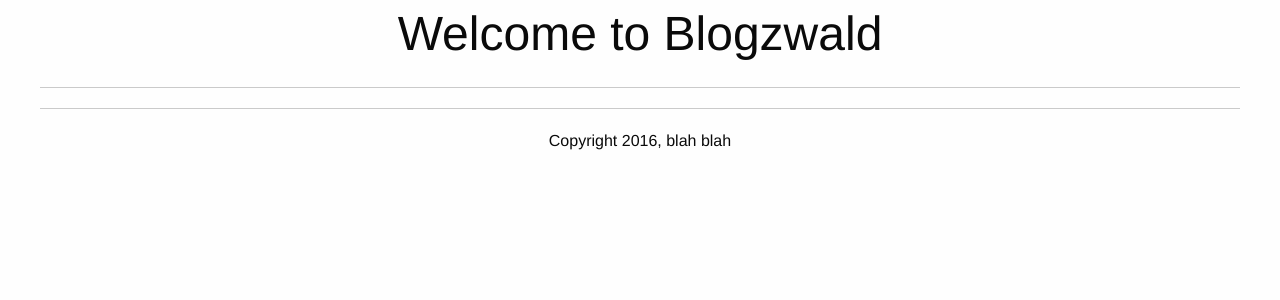
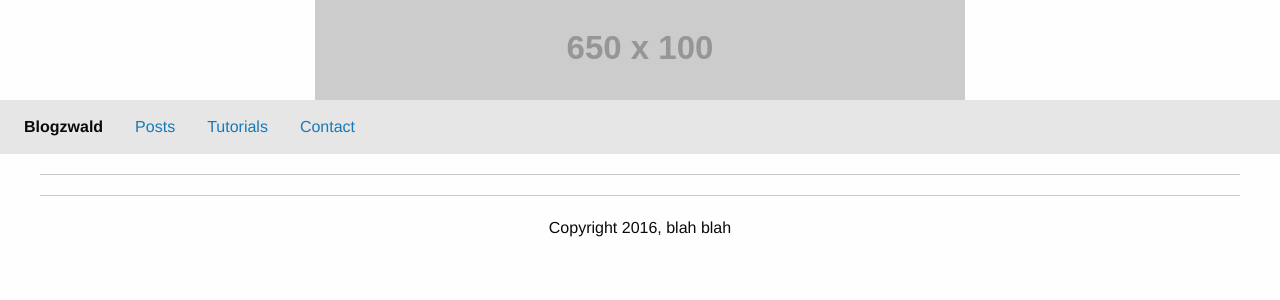
Before and after one commit to gazwald/blog, a Django app: page /posts/ in a window 1280 px wide. Shown: the top 300 px of the page. Run offline with Django 3.2, Linux system fonts and the light colour scheme; grey boxes labelled with a size stand in for pictures from a placeholder-image service; data that the repository does not hold is empty; some libraries are stand-ins or nearby versions.

Commit message:
Fixed display issue (didn't need columns). Added basic title bar. Added placeholder image.

```diff
--- a/templates/blog/base.html
+++ b/templates/blog/base.html
@@ -3,29 +3,42 @@
         <meta charset="utf-8" />
         <meta name="viewport" content="width=device-width, initial-scale=1.0" />
         <title>{% block title %}Blogzwald{% endblock %} | Welcome</title>
-        <link rel="stylesheet" href="https://cdnjs.cloudflare.com/ajax/libs/foundation/6.2.3/foundation.min.css">
+        <link rel="stylesheet" href="https://cdnjs.cloudflare.com/ajax/libs/foundation/6.2.3/foundation.css">
     </head>
     <body>
     <div class="row text-center">
-        <div class="large-8 columns">
-            <h1>Welcome to Blogzwald</h1>
+		<img src="http://placehold.it/650x100">
+    </div>
+    <div class="row text-center">
+		<div class="title-bar" data-responsive-toggle="main-menu" data-hide-for="medium">
+		  <button class="menu-icon" type="button" data-toggle></button>
+		  <div class="title-bar-title">Menu</div>
+		</div>
+
+		<div class="top-bar" id="main-menu">
+		  <div class="top-bar-left">
+			<ul class="menu">
+			  <li class="menu-text">Blogzwald</li>
+			  <li><a href="#">Posts</a></li>
+			  <li><a href="#">Tutorials</a></li>
+			  <li><a href="#">Contact</a></li>
+			</ul>
+		  </div>
 		</div>
     </div>
     <div class="row">
-        <div class="large-8 columns">
 		<hr>
 		{% block content %}
 		{% endblock %}
 		<hr>
     </div>
-    </div>
     <div class="row text-center">
-        <div class="large-8 columns">
 		Copyright 2016, blah blah
     </div>
-    </div>
     <script type="text/javascript" src="https://cdnjs.cloudflare.com/ajax/libs/jquery/3.0.0/jquery.js"></script>
-    <script type="text/javascript" src="https://cdnjs.cloudflare.com/ajax/libs/foundation/6.2.3/foundation.min.js"></script>
+    <script type="text/javascript" src="https://cdnjs.cloudflare.com/ajax/libs/foundation/6.2.3/foundation.js"></script>
+	<script type="text/javascript" src="https://cdnjs.cloudflare.com/ajax/libs/foundation/6.2.3/plugins/foundation.dropdownMenu.js"></script>
+	<script type="text/javascript" src="https://cdnjs.cloudflare.com/ajax/libs/foundation/6.2.3/plugins/foundation.responsiveToggle.js"></script>
     <script>
       $(document).foundation();
     </script>
```
Lines whose indentation alone changed are shown as unchanged.
